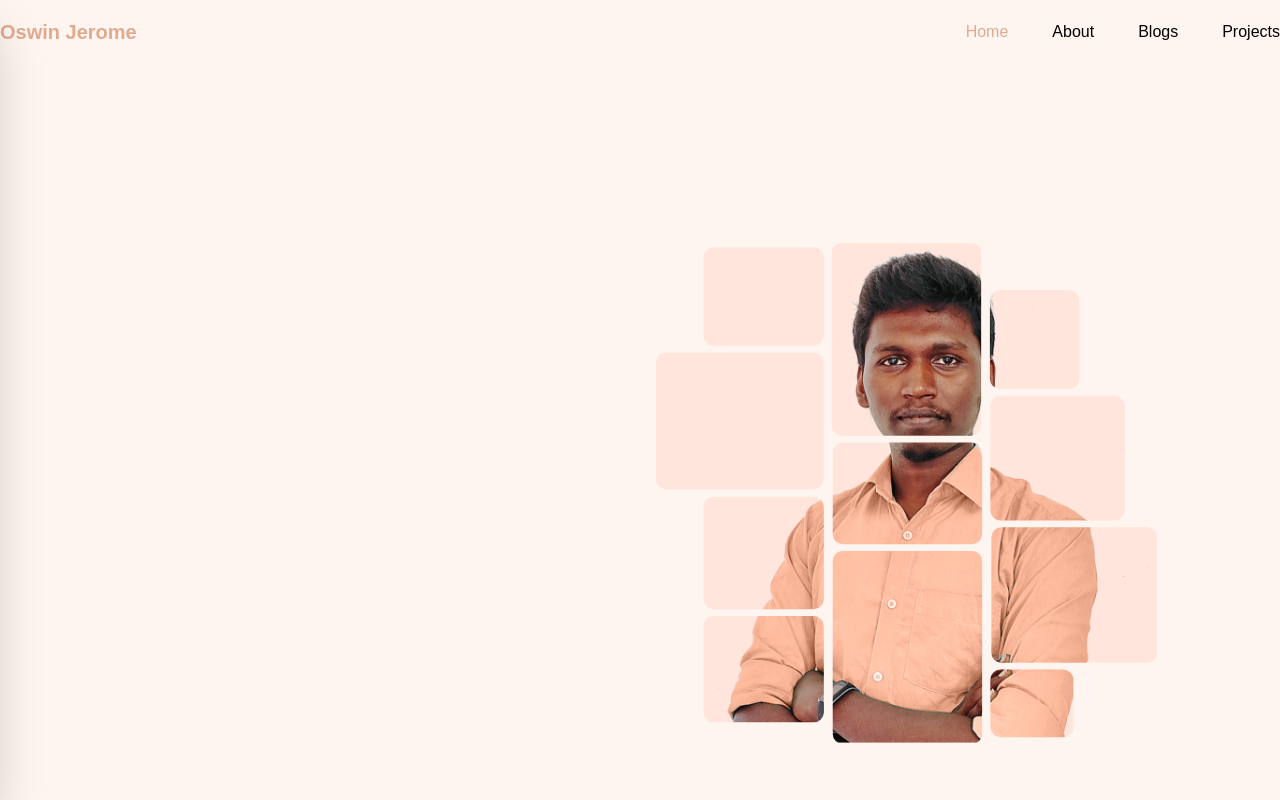
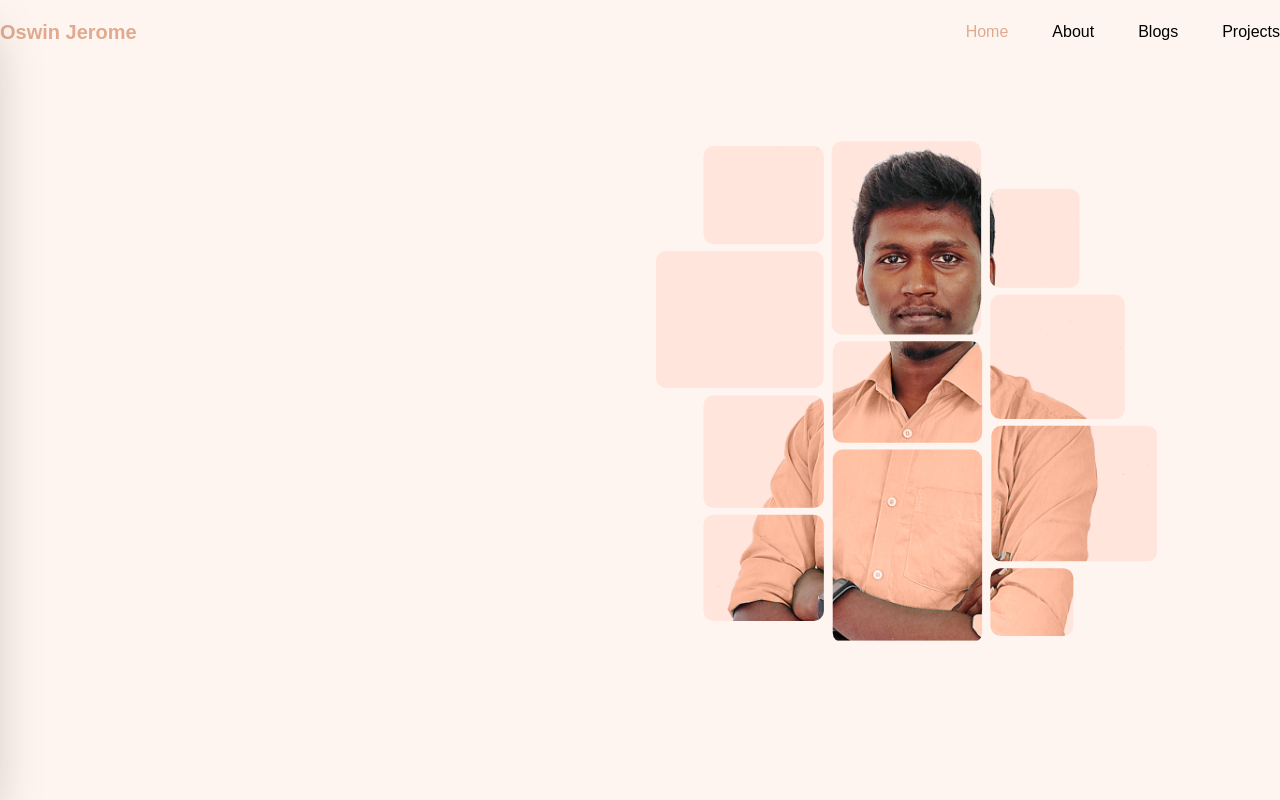
Before and after one commit to oswin-jerome/portfolio_oswin, a Next.js app: page / in a window 1280 px wide. Shown: the top 800 px of the page. Built offline with nearby package versions, Linux system fonts and the light colour scheme.

Commit message:
Looks good on big screens

```diff
--- a/components/hero.tsx
+++ b/components/hero.tsx
@@ -122,7 +122,7 @@
   };
 
   return (
-    <div className="container mx-auto h-[92vh] flex flex-col   lg:grid grid-cols-12 " id="hero-container">
+    <div className="container mx-auto h-[92vh] flex flex-col   lg:grid grid-cols-12 lg:content-center " id="hero-container">
       <div className=" lg:h-full flex flex-col justify-start lg:justify-end lg:row-start-1 lg:col-start-7 lg:col-end-12">
         <div id="hero-image-container" className="rounded-fulls overflow-hidden lg:overflow-visible aspect-square h-[30vh] object-cover lg:h-auto md:-translate-y-10 m-4" style={{ position: "relative", clipPath: "url(#clip)" }}>
           {/* <Image id="hero-image" onLoadingComplete={animate} className="opacity-0 scale-50 translate-y-36 -z-10" priority={true} title="" src="/oswin_bg_rm.png" layout="fill" objectFit="contain" alt="d" /> */}
--- a/pages/api/hello.ts
+++ b/pages/api/hello.ts
@@ -1,13 +1,10 @@
 // Next.js API route support: https://nextjs.org/docs/api-routes/introduction
-import type { NextApiRequest, NextApiResponse } from 'next'
+import type { NextApiRequest, NextApiResponse } from "next";
 
 type Data = {
-  name: string
+  name: string;
+};
+
+export default function handler(req: NextApiRequest, res: NextApiResponse<Data>) {
+  res.status(200).json({ name: "John Doe" });
 }
-
-export default function handler(
-  req: NextApiRequest,
-  res: NextApiResponse<Data>
-) {
-  res.status(200).json({ name: 'John Doe' })
-}
```
